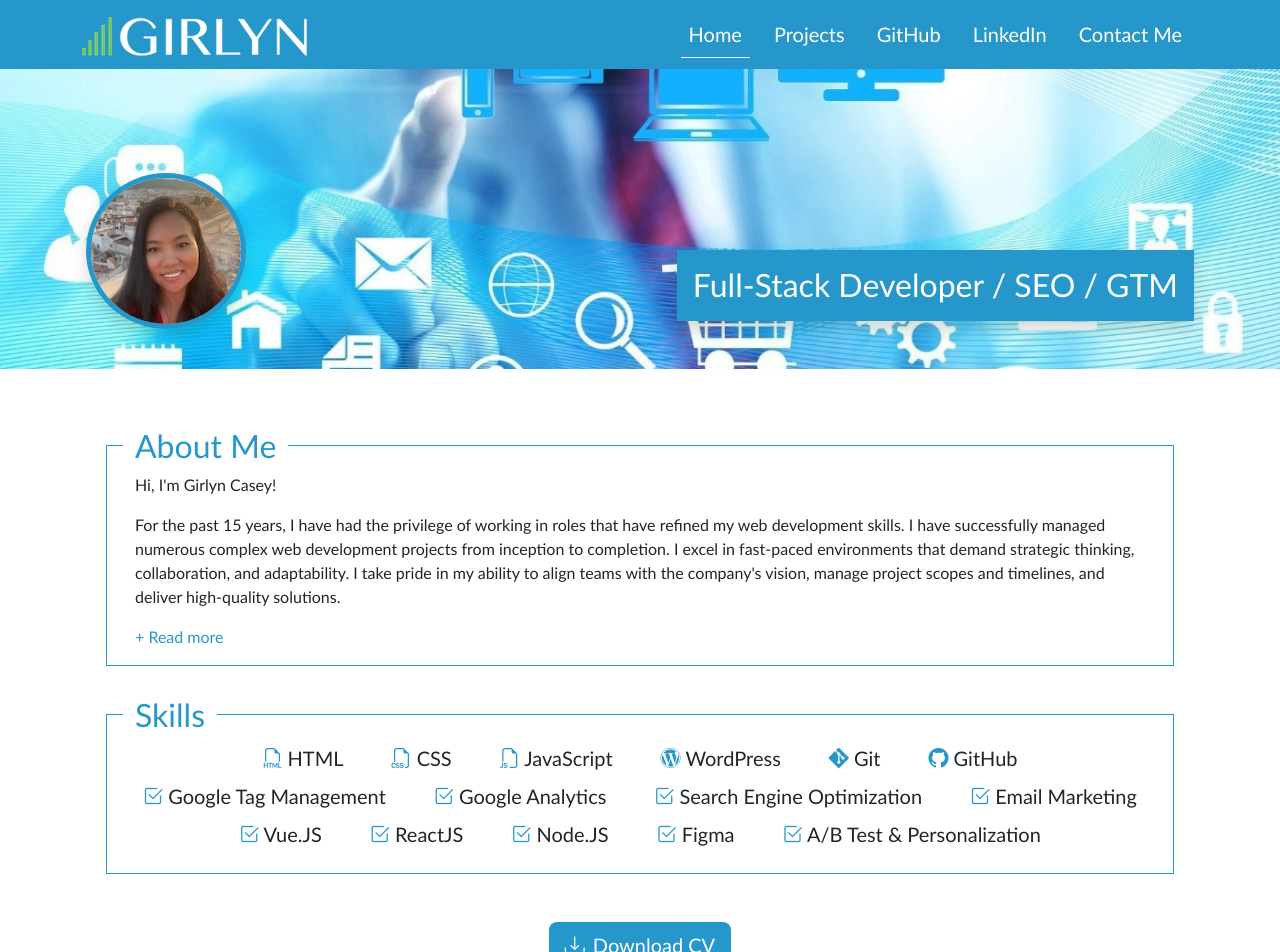
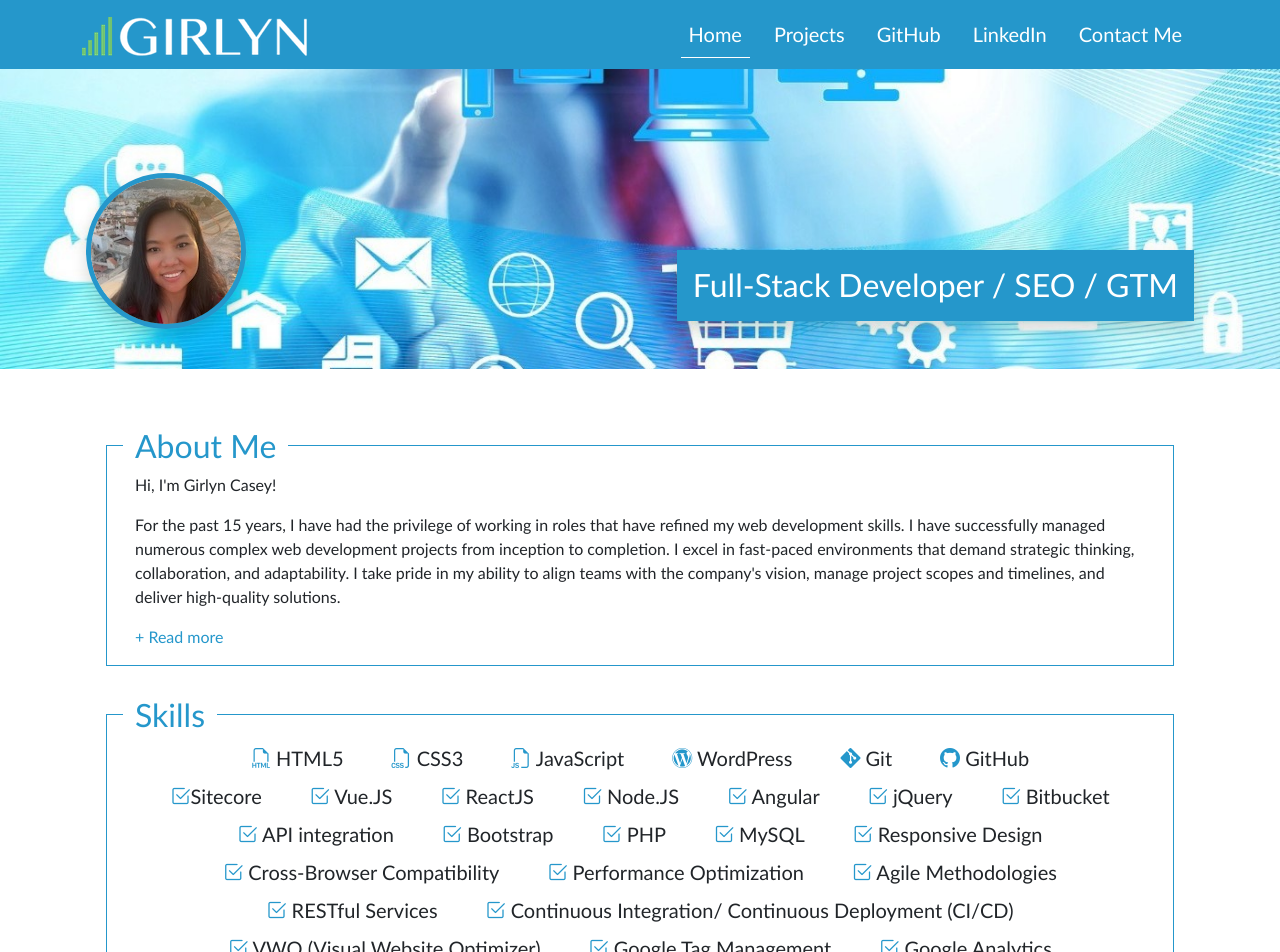
Before and after one commit to caseygirlyn/React-Portfolio, a React (Vite) app: page / in a window 1280 px wide. Shown: the top 952 px of the page. Built offline with nearby package versions, Linux system fonts and the light colour scheme.

Commit message:
update skills section

```diff
--- a/src/components/Home.jsx
+++ b/src/components/Home.jsx
@@ -25,21 +25,36 @@ export default function Home() {
         <section className="row p-3 border-1 mx-4 my-5">
             <h2 className="primary-color w-auto bg-white d-flex align-items-center">Skills</h2>
             <div className="column-gap-3 column-gap-md-5 row-gap-2 d-flex flex-wrap fs-5 justify-content-center mb-2 px-0">
-                <span><i className="bi bi-filetype-html"></i> HTML</span>
-                <span><i className="bi bi-filetype-css"></i> CSS</span>
+                <span><i className="bi bi-filetype-html"></i> HTML5</span>
+                <span><i className="bi bi-filetype-css"></i> CSS3</span>
                 <span><i className="bi bi-filetype-js"></i> JavaScript</span>
                 <span><i className="bi bi-wordpress"></i> WordPress</span>
                 <span><i className="bi bi-git"></i> Git</span>
                 <span><i className="bi bi-github"></i> GitHub</span>
             </div>
             <div className="column-gap-3 column-gap-md-5 row-gap-2 d-flex flex-wrap fs-5 justify-content-center px-0 mb-2">
+                <span><i className="bi bi-check2-square"></i>Sitecore</span>
+                <span><i className="bi bi-check2-square"></i> Vue.JS</span>
+                <span><i className="bi bi-check2-square"></i> ReactJS</span>
+                <span><i className="bi bi-check2-square"></i> Node.JS</span>
+                <span><i className="bi bi-check2-square"></i> Angular</span>
+                <span><i className="bi bi-check2-square"></i> jQuery</span>
+                <span><i className="bi bi-check2-square"></i> Bitbucket</span>
+                <span><i className="bi bi-check2-square"></i> API integration</span>
+                <span><i className="bi bi-check2-square"></i> Bootstrap</span>
+                <span><i className="bi bi-check2-square"></i> PHP</span>
+                <span><i className="bi bi-check2-square"></i> MySQL</span>
+                <span><i className="bi bi-check2-square"></i> Responsive Design</span>
+                <span><i className="bi bi-check2-square"></i> Cross-Browser Compatibility</span>
+                <span><i className="bi bi-check2-square"></i> Performance Optimization</span>
+                <span><i className="bi bi-check2-square"></i> Agile Methodologies</span>
+                <span><i className="bi bi-check2-square"></i> RESTful Services</span>
+                <span><i className="bi bi-check2-square"></i> Continuous Integration/ Continuous Deployment (CI/CD)</span>
+                <span><i className="bi bi-check2-square"></i> VWO (Visual Website Optimizer)</span>
                 <span><i className="bi bi-check2-square"></i> Google Tag Management</span>
                 <span><i className="bi bi-check2-square"></i> Google Analytics</span>
                 <span><i className="bi bi-check2-square"></i> Search Engine Optimization</span>
                 <span><i className="bi bi-check2-square"></i> Email Marketing</span>
-                <span><i className="bi bi-check2-square"></i> Vue.JS</span>
-                <span><i className="bi bi-check2-square"></i> ReactJS</span>
-                <span><i className="bi bi-check2-square"></i> Node.JS</span>
                 <span><i className="bi bi-check2-square"></i> Figma</span>
                 <span><i className="bi bi-check2-square"></i> A/B Test &amp; Personalization</span>
             </div>
```
